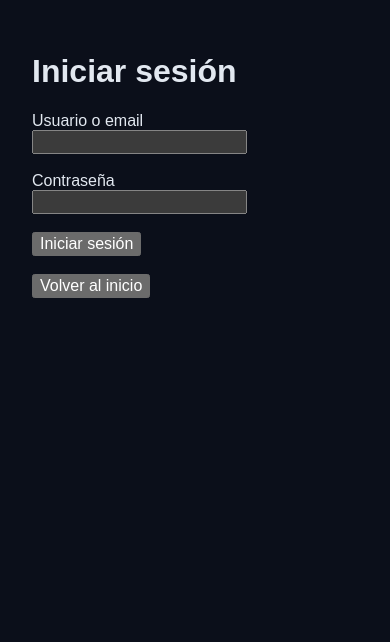
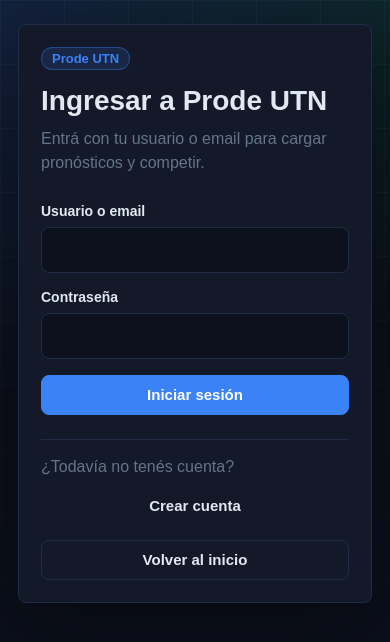
Before and after one commit to JuanFerrere/TPI_PROGRAMACION4, a React app in the folder prode/frontend/: page /login in a window 390 px wide. Shown: the top 642 px of the page. Built offline with nearby package versions, Linux system fonts and the light colour scheme; no server answers; the HTML template or start-up script is replaced by a standard one.

Commit message:
Rediseño login y registro

```diff
--- a/prode/frontend/src/App.css
+++ b/prode/frontend/src/App.css
@@ -265,3 +265,151 @@
     grid-template-columns: 1fr;
   }
 }
+
+.auth-page {
+  align-items: center;
+  display: flex;
+  justify-content: center;
+  min-height: 100vh;
+  overflow: hidden;
+  padding: 32px 18px;
+  position: relative;
+}
+
+.auth-page::before {
+  background:
+    linear-gradient(140deg, rgba(59, 130, 246, 0.16), transparent 34%),
+    linear-gradient(220deg, rgba(16, 185, 129, 0.12), transparent 28%),
+    var(--color-background);
+  content: "";
+  inset: 0;
+  position: absolute;
+  z-index: -2;
+}
+
+.auth-page::after {
+  background-image:
+    linear-gradient(rgba(226, 232, 240, 0.04) 1px, transparent 1px),
+    linear-gradient(90deg, rgba(226, 232, 240, 0.04) 1px, transparent 1px);
+  background-size: 64px 64px;
+  content: "";
+  inset: 0;
+  mask-image: linear-gradient(to bottom, black, transparent 88%);
+  position: absolute;
+  z-index: -1;
+}
+
+.auth-card {
+  box-shadow: 0 24px 90px rgba(0, 0, 0, 0.34);
+  max-width: 460px;
+  width: 100%;
+}
+
+.auth-header {
+  margin-bottom: 28px;
+  text-align: left;
+}
+
+.auth-header h1 {
+  color: var(--color-text);
+  font-size: 34px;
+  line-height: 1.1;
+  margin: 16px 0 10px;
+}
+
+.auth-header p {
+  color: var(--color-text-muted);
+  font-size: 16px;
+  line-height: 1.5;
+  margin: 0;
+}
+
+.auth-form {
+  display: flex;
+  flex-direction: column;
+  gap: 16px;
+}
+
+.auth-field {
+  display: flex;
+  flex-direction: column;
+  gap: 8px;
+}
+
+.auth-field label {
+  color: var(--color-text);
+  font-size: 14px;
+  font-weight: 700;
+}
+
+.auth-field input {
+  background: rgba(11, 15, 26, 0.72);
+  border: 1px solid var(--color-border);
+  border-radius: 8px;
+  color: var(--color-text);
+  min-height: 46px;
+  outline: none;
+  padding: 12px 14px;
+  transition:
+    border-color 160ms ease,
+    box-shadow 160ms ease;
+  width: 100%;
+}
+
+.auth-field input:focus {
+  border-color: var(--color-primary);
+  box-shadow: 0 0 0 3px rgba(59, 130, 246, 0.18);
+}
+
+.auth-success {
+  background: rgba(16, 185, 129, 0.12);
+  border: 1px solid rgba(16, 185, 129, 0.35);
+  border-radius: 8px;
+  color: var(--color-success);
+  margin: 0;
+  padding: 10px 12px;
+}
+
+.auth-footer {
+  align-items: center;
+  border-top: 1px solid var(--color-border);
+  display: flex;
+  gap: 10px;
+  justify-content: space-between;
+  margin-top: 24px;
+  padding-top: 18px;
+}
+
+.auth-footer p {
+  color: var(--color-text-muted);
+  margin: 0;
+}
+
+.auth-back-button {
+  margin-top: 14px;
+  width: 100%;
+}
+
+@media (max-width: 560px) {
+  .auth-page {
+    align-items: flex-start;
+    padding-top: 24px;
+  }
+
+  .auth-card {
+    padding: 22px !important;
+  }
+
+  .auth-header h1 {
+    font-size: 28px;
+  }
+
+  .auth-footer {
+    align-items: stretch;
+    flex-direction: column;
+  }
+
+  .auth-footer .ui-button {
+    width: 100%;
+  }
+}
--- a/prode/frontend/src/pages/Login.jsx
+++ b/prode/frontend/src/pages/Login.jsx
@@ -1,6 +1,11 @@
 import { useState } from "react";
 import { useNavigate } from "react-router";
+import Badge from "../components/ui/Badge.jsx";
+import Button from "../components/ui/Button.jsx";
+import Card from "../components/ui/Card.jsx";
+import ErrorMessage from "../components/ui/ErrorMessage.jsx";
 import { iniciarSesion } from "../services/authService";
+import "../App.css";
 
 function Login() {
   const navigate = useNavigate();
@@ -40,7 +45,6 @@ function Login() {
       localStorage.setItem("role", data.role);
 
       setMensaje("Inicio de sesión correcto.");
-
     } catch (error) {
       setError(error.message);
     } finally {
@@ -49,49 +53,69 @@ function Login() {
   }
 
   return (
-    <main>
-      <h1>Iniciar sesión</h1>
+    <main className="auth-page">
+      <Card className="auth-card" padding="lg">
+        <div className="auth-header">
+          <Badge variant="primary">Prode UTN</Badge>
+          <h1>Ingresar a Prode UTN</h1>
+          <p>Entrá con tu usuario o email para cargar pronósticos y competir.</p>
+        </div>
 
-      <form onSubmit={manejarSubmit}>
-        <div>
-          <label>Usuario o email</label>
-          <br />
+        <form className="auth-form" onSubmit={manejarSubmit}>
+          <div className="auth-field">
+            <label htmlFor="usernameOrEmail">Usuario o email</label>
             <input
-            type="text"
+              autoComplete="username"
+              id="usernameOrEmail"
               name="usernameOrEmail"
-            value={formulario.usernameOrEmail}
               onChange={manejarCambio}
               required
+              type="text"
+              value={formulario.usernameOrEmail}
             />
           </div>
 
-        <br />
-
-        <div>
-          <label>Contraseña</label>
-          <br />
+          <div className="auth-field">
+            <label htmlFor="password">Contraseña</label>
             <input
-            type="password"
+              autoComplete="current-password"
+              id="password"
               name="password"
-            value={formulario.password}
               onChange={manejarCambio}
               required
+              type="password"
+              value={formulario.password}
             />
           </div>
 
-        <br />
+          <ErrorMessage message={error} />
 
-        <button type="submit" disabled={cargando}>
+          {mensaje && (
+            <p className="auth-success" role="status">
+              {mensaje}
+            </p>
+          )}
+
+          <Button fullWidth isLoading={cargando} type="submit">
             {cargando ? "Ingresando..." : "Iniciar sesión"}
-        </button>
+          </Button>
         </form>
 
-      {mensaje && <p>{mensaje}</p>}
-      {error && <p>{error}</p>}
+        <div className="auth-footer">
+          <p>¿Todavía no tenés cuenta?</p>
+          <Button onClick={() => navigate("/registro")} variant="ghost">
+            Crear cuenta
+          </Button>
+        </div>
 
-      <br />
-
-      <button onClick={() => navigate("/")}>Volver al inicio</button>
+        <Button
+          className="auth-back-button"
+          onClick={() => navigate("/")}
+          variant="secondary"
+        >
+          Volver al inicio
+        </Button>
+      </Card>
     </main>
   );
 }
--- a/prode/frontend/src/pages/Registro.jsx
+++ b/prode/frontend/src/pages/Registro.jsx
@@ -1,6 +1,11 @@
 import { useState } from "react";
 import { useNavigate } from "react-router";
+import Badge from "../components/ui/Badge.jsx";
+import Button from "../components/ui/Button.jsx";
+import Card from "../components/ui/Card.jsx";
+import ErrorMessage from "../components/ui/ErrorMessage.jsx";
 import { registrarUsuario } from "../services/authService";
+import "../App.css";
 
 function Registro() {
   const navigate = useNavigate();
@@ -51,64 +56,83 @@ function Registro() {
   }
 
   return (
-    <main>
-      <h1>Registro</h1>
+    <main className="auth-page">
+      <Card className="auth-card" padding="lg">
+        <div className="auth-header">
+          <Badge variant="amber">Nueva cuenta</Badge>
+          <h1>Crear cuenta</h1>
+          <p>Sumate al prode, armá tus pronósticos y empezá a competir.</p>
+        </div>
 
-      <form onSubmit={manejarSubmit}>
-        <div>
-          <label>Nombre de usuario</label>
-          <br />
+        <form className="auth-form" onSubmit={manejarSubmit}>
+          <div className="auth-field">
+            <label htmlFor="username">Nombre de usuario</label>
             <input
-            type="text"
+              autoComplete="username"
+              id="username"
               name="username"
-            value={formulario.username}
               onChange={manejarCambio}
               required
+              type="text"
+              value={formulario.username}
             />
           </div>
 
-        <br />
-
-        <div>
-          <label>Email</label>
-          <br />
+          <div className="auth-field">
+            <label htmlFor="email">Email</label>
             <input
-            type="email"
+              autoComplete="email"
+              id="email"
               name="email"
-            value={formulario.email}
               onChange={manejarCambio}
               required
+              type="email"
+              value={formulario.email}
             />
           </div>
 
-        <br />
-
-        <div>
-          <label>Contraseña</label>
-          <br />
+          <div className="auth-field">
+            <label htmlFor="password">Contraseña</label>
             <input
-            type="password"
+              autoComplete="new-password"
+              id="password"
+              minLength={8}
               name="password"
-            value={formulario.password}
               onChange={manejarCambio}
               required
-            minLength={8}
+              type="password"
+              value={formulario.password}
             />
           </div>
 
-        <br />
+          <ErrorMessage message={error} />
 
-        <button type="submit" disabled={cargando}>
-          {cargando ? "Registrando..." : "Registrarse"}
-        </button>
+          {mensaje && (
+            <p className="auth-success" role="status">
+              {mensaje}
+            </p>
+          )}
+
+          <Button fullWidth isLoading={cargando} type="submit">
+            {cargando ? "Registrando..." : "Crear cuenta"}
+          </Button>
         </form>
 
-      {mensaje && <p>{mensaje}</p>}
-      {error && <p>{error}</p>}
+        <div className="auth-footer">
+          <p>¿Ya tenés cuenta?</p>
+          <Button onClick={() => navigate("/login")} variant="ghost">
+            Iniciar sesión
+          </Button>
+        </div>
 
-      <br />
-
-      <button onClick={() => navigate("/")}>Volver al inicio</button>
+        <Button
+          className="auth-back-button"
+          onClick={() => navigate("/")}
+          variant="secondary"
+        >
+          Volver al inicio
+        </Button>
+      </Card>
     </main>
   );
 }
```
Lines whose indentation alone changed are shown as unchanged.
